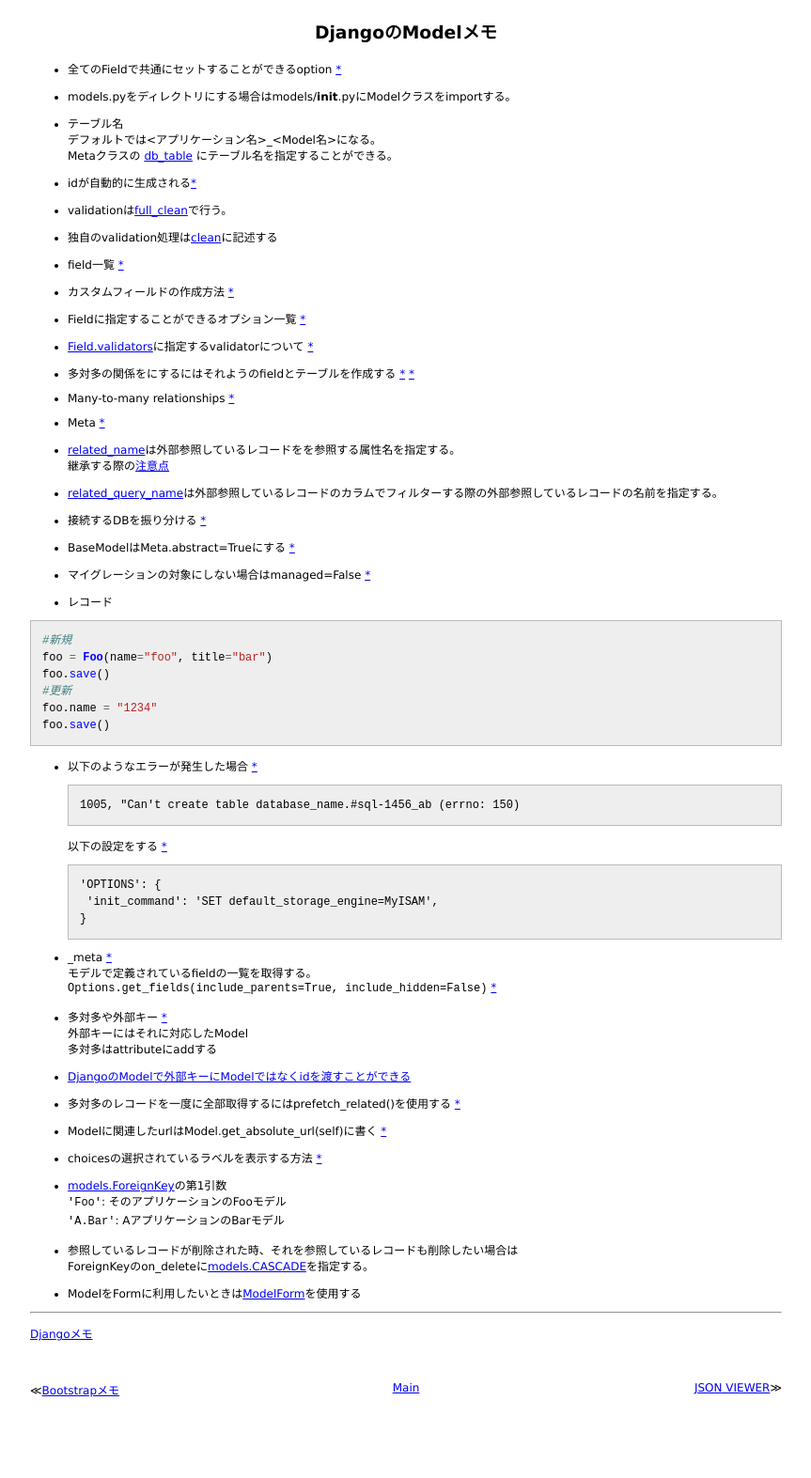
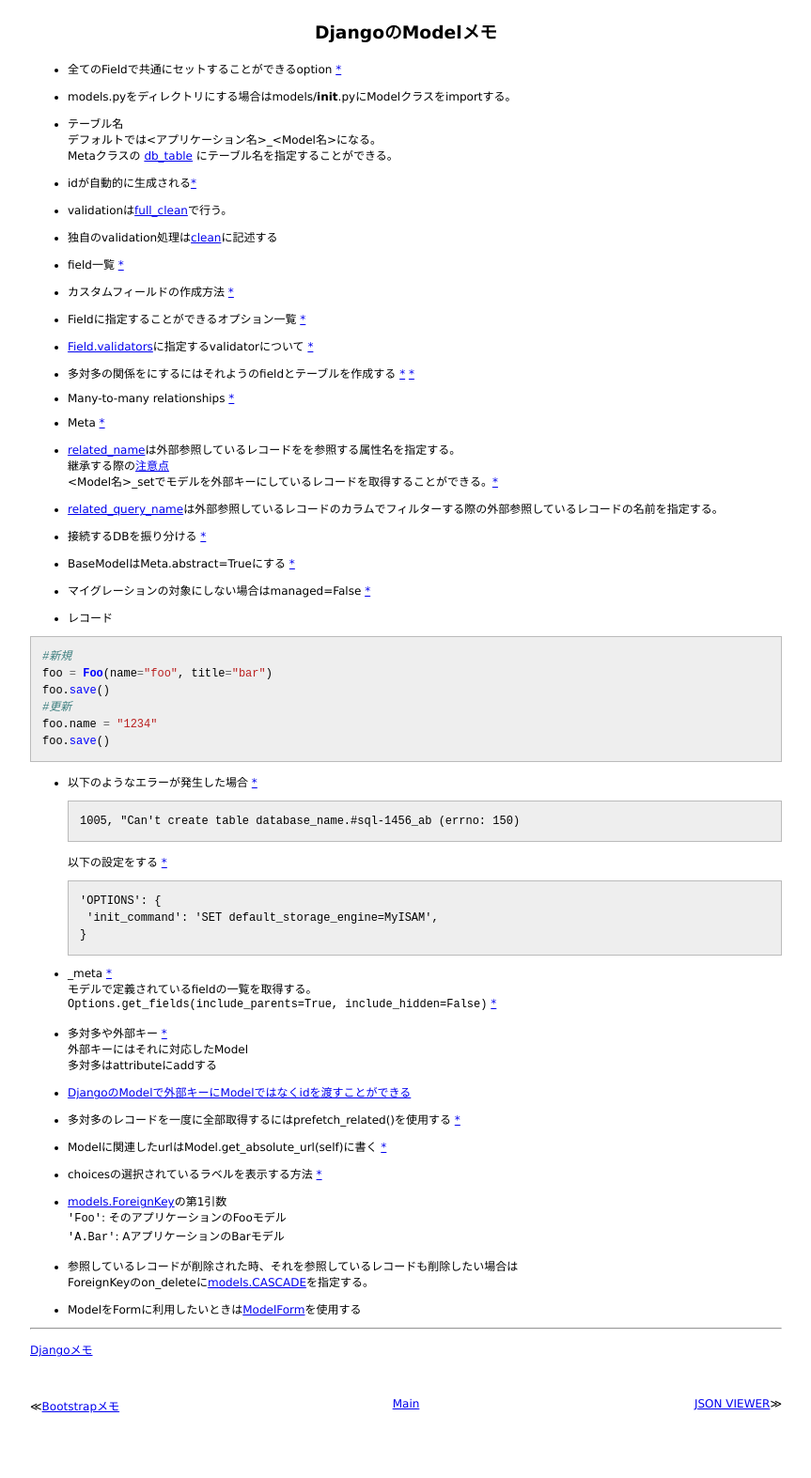
Before and after one commit to 38elements/38elements.github.com, a Jekyll site: the page built from _posts/2014-11-29-django-model.md, in a window 1280 px wide. Shown: the whole page at 94% size, without its empty margins (208-1071 px from the left). Built offline with Jekyll 4.4.1, drawn with Linux system fonts in a browser that asks for light colours.

Commit message:
Update 2014-11-29-django-model.md

```diff
--- a/_posts/2014-11-29-django-model.md
+++ b/_posts/2014-11-29-django-model.md
@@ -32,6 +32,7 @@ Metaクラスの [db_table](https://docs.djangoproject.com/en/stable/ref/models/
 
 * [related_name](https://docs.djangoproject.com/en/2.2/ref/models/fields/#django.db.models.ForeignKey.related_name)は外部参照しているレコードをを参照する属性名を指定する。
 継承する際の[注意点](https://docs.djangoproject.com/en/2.2/topics/db/models/#be-careful-with-related-name-and-related-query-name)
+\<Model名\>_setでモデルを外部キーにしているレコードを取得することができる。[\*](https://docs.djangoproject.com/en/stable/topics/db/queries/#following-relationships-backward)
 
 * [related_query_name](https://docs.djangoproject.com/en/2.2/ref/models/fields/#django.db.models.ForeignKey.related_query_name)は外部参照しているレコードのカラムでフィルターする際の外部参照しているレコードの名前を指定する。
 
```
